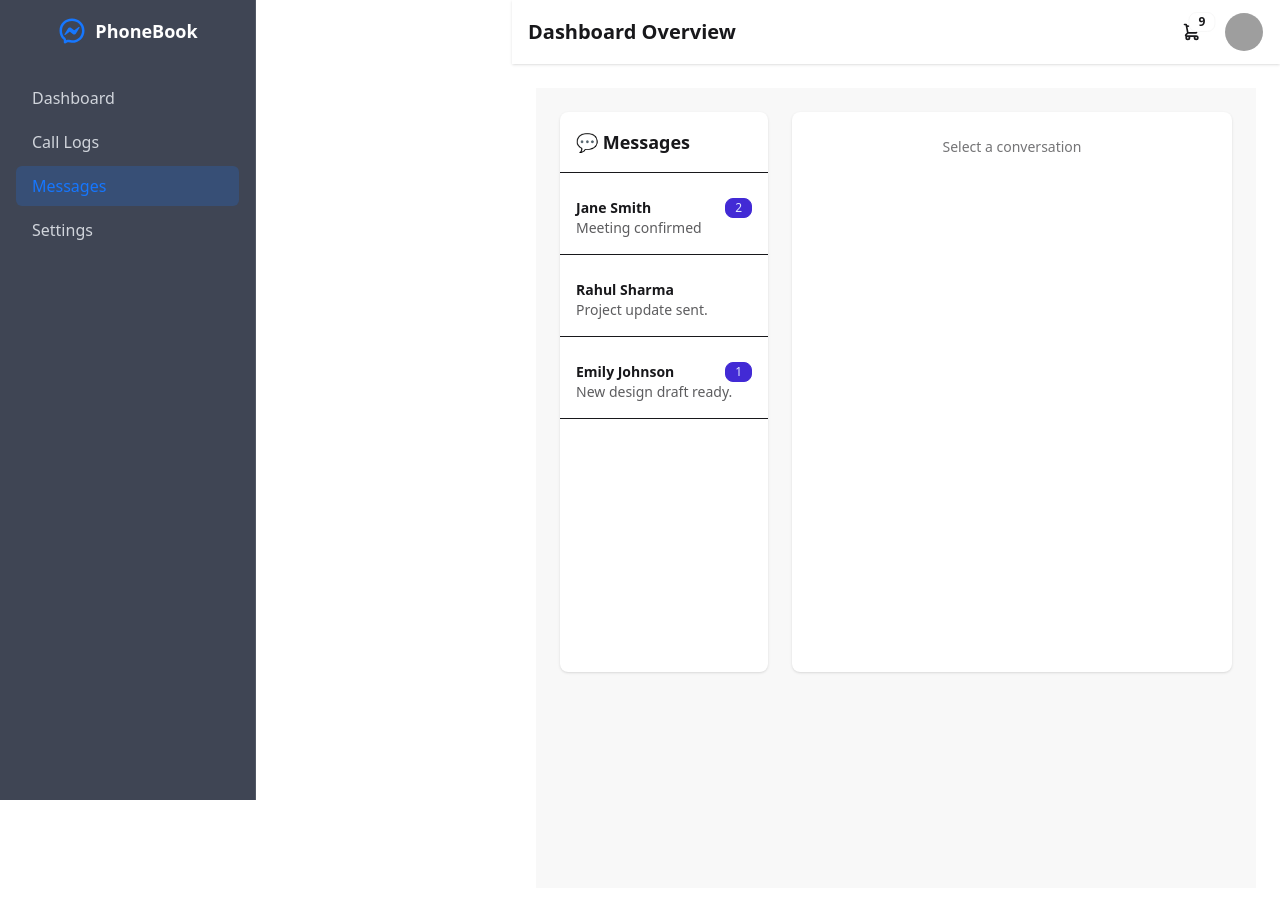
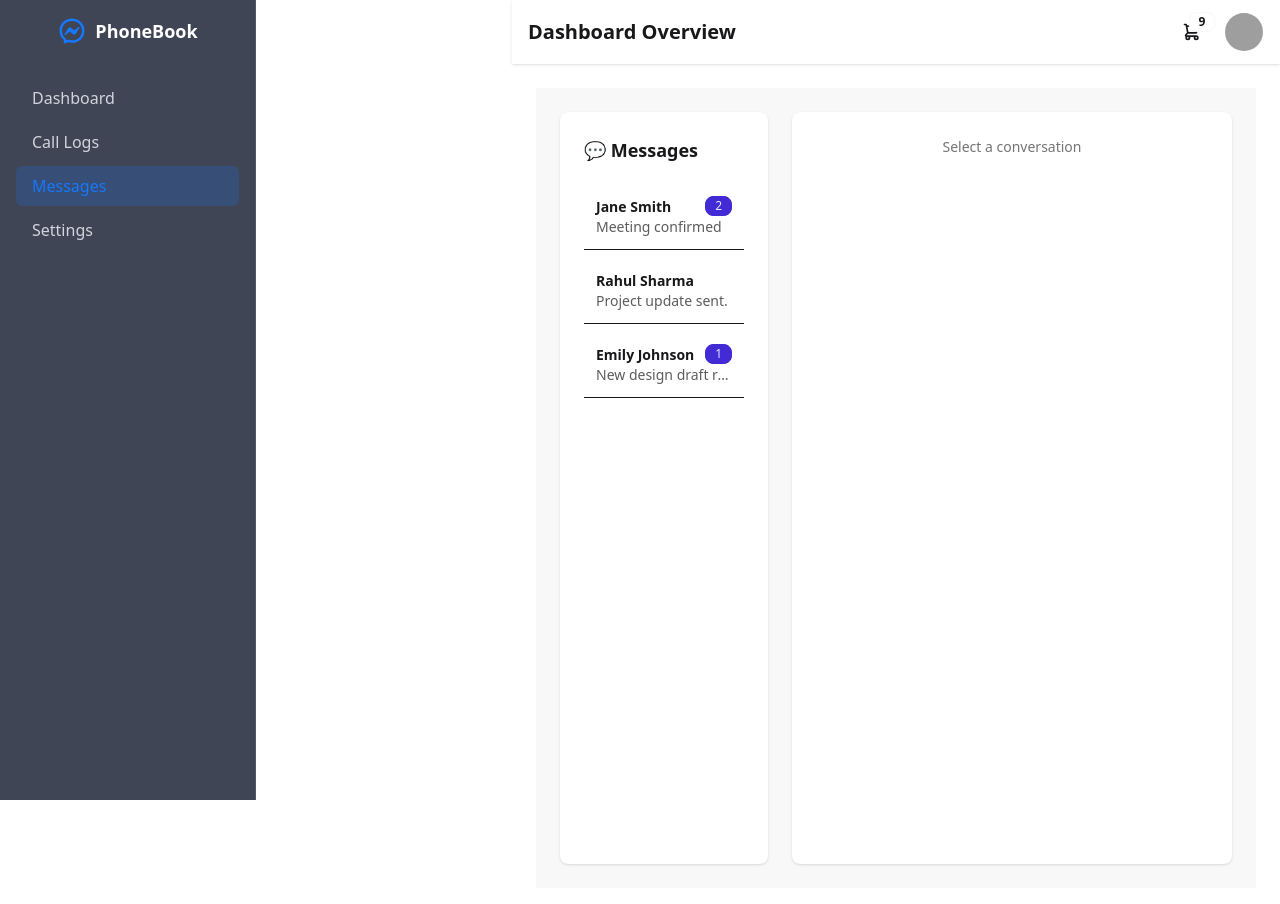
Before and after one commit to ratanchowdhury360/phonebook-dashboard-client, a React (Vite) app: page /messages in a window 1280 px wide. Shown: the top 904 px of the page. Built offline with nearby package versions, Linux system fonts and the light colour scheme; grey boxes are pictures that could not be loaded.

Commit message:
updated massage component

```diff
--- a/src/Pages/Massages/Massages.jsx
+++ b/src/Pages/Massages/Massages.jsx
@@ -4,34 +4,46 @@ import useFetch from "../../hooks/useFetch";
 const Messages = () => {
   const { data, loading } = useFetch("/mock.json");
   const [activeChat, setActiveChat] = useState(null);
+  const [newMsg, setNewMsg] = useState("");
 
-  if (loading) {
-    return <p className="p-6 text-center">Loading...</p>;
+  if (loading) return <p className="p-6 text-center">Loading...</p>;
+
+  const sendMessage = () => {
+    if (!newMsg.trim()) return;
+
+    const updated = {
+      ...activeChat,
+      thread: [
+        ...activeChat.thread,
+        {
+          messageId: Date.now(),
+          sender: "You",
+          content: newMsg,
+          timestamp: new Date().toISOString(),
+          status: "Sent"
         }
+      ]
+    };
+
+    setActiveChat(updated);
+    setNewMsg("");
+  };
 
   return (
-    <div className="min-h-screen bg-base-200 p-4 sm:p-6">
-      <div className="grid grid-cols-1 md:grid-cols-3 gap-6">
-        {/* ===== CHAT LIST ===== */}
-        <div
-          className={`card bg-base-100 shadow ${
-            activeChat ? "hidden md:block" : ""
-          }`}
-        >
-          <div className="card-body p-0">
-            <h2 className="text-lg font-bold p-4 border-b">
-              💬 Messages
-            </h2>
+    <div className="min-h-screen bg-base-200 p-6 grid md:grid-cols-3 gap-6">
+
+      {/* Chat List */}
+      <div className="card bg-base-100 shadow">
+        <div className="card-body">
+          <h2 className="font-bold text-lg mb-3">💬 Messages</h2>
 
           {data.messages.map((m) => (
             <div
               key={m.id}
+              className="p-3 border-b cursor-pointer hover:bg-base-200"
               onClick={() => setActiveChat(m)}
-                className={`p-4 cursor-pointer hover:bg-base-200 border-b ${
-                  activeChat?.id === m.id ? "bg-base-200" : ""
-                }`}
             >
-                <div className="flex justify-between items-center">
+              <div className="flex justify-between">
                 <p className="font-semibold">{m.name}</p>
                 {m.unread > 0 && (
                   <span className="badge badge-primary badge-sm">
@@ -47,83 +59,52 @@ const Messages = () => {
         </div>
       </div>
 
-        {/* ===== CHAT WINDOW ===== */}
-        <div
-          className={`card bg-base-100 shadow md:col-span-2 ${
-            !activeChat ? "hidden md:block" : ""
-          }`}
-        >
+      {/* Chat Window */}
+      <div className="card bg-base-100 shadow md:col-span-2">
         <div className="card-body flex flex-col h-[70vh]">
           {activeChat ? (
             <>
-                {/* Header */}
-                <div className="flex items-center gap-3 border-b pb-3">
-                  <button
-                    className="btn btn-ghost btn-sm md:hidden"
-                    onClick={() => setActiveChat(null)}
-                  >
-                    ←
-                  </button>
-                  <div className="avatar placeholder">
-                    <div className="bg-primary text-primary-content rounded-full w-10">
-                      <span>{activeChat.avatar}</span>
-                    </div>
-                  </div>
-                  <h2 className="text-lg font-bold">
+              <h2 className="font-bold text-lg border-b pb-2">
                 {activeChat.name}
               </h2>
-                </div>
 
-                {/* Messages */}
               <div className="flex-1 overflow-y-auto py-4 space-y-3">
-                  {activeChat.thread.map((msg) => {
-                    const isYou = msg.sender === "You";
-                    return (
+                {activeChat.thread.map((msg) => (
                   <div
                     key={msg.messageId}
                     className={`chat ${
-                          isYou ? "chat-end" : "chat-start"
+                      msg.sender === "You"
+                        ? "chat-end"
+                        : "chat-start"
                     }`}
                   >
-                        <div
-                          className={`chat-bubble ${
-                            isYou
-                              ? "chat-bubble-primary"
-                              : "chat-bubble-secondary"
-                          }`}
-                        >
-                          <p className="text-sm">{msg.content}</p>
-                        </div>
-                        <div className="text-xs opacity-50 mt-1">
-                          {new Date(msg.timestamp).toLocaleTimeString()}
-                          {isYou && msg.status && (
-                            <span className="ml-2">✓ {msg.status}</span>
-                          )}
+                    <div className="chat-bubble">
+                      {msg.content}
                     </div>
                   </div>
-                    );
-                  })}
+                ))}
               </div>
 
-                {/* Input */}
-                <div className="pt-3 border-t">
               <div className="flex gap-2">
                 <input
                   className="input input-bordered w-full"
-                      placeholder="Type a message..."
+                  value={newMsg}
+                  onChange={(e) => setNewMsg(e.target.value)}
+                  placeholder="Type message..."
                 />
-                    <button className="btn btn-primary">
+                <button
+                  onClick={sendMessage}
+                  className="btn btn-primary"
+                >
                   Send
                 </button>
               </div>
-                </div>
             </>
           ) : (
-              <p className="text-center opacity-60 my-auto">
+            <p className="text-center my-auto opacity-60">
               Select a conversation
             </p>
           )}
-          </div>
         </div>
       </div>
     </div>
```
Lines whose indentation alone changed are shown as unchanged.
